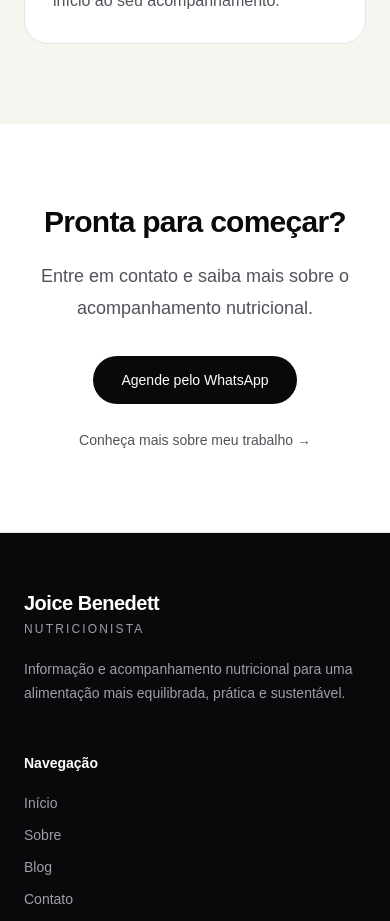
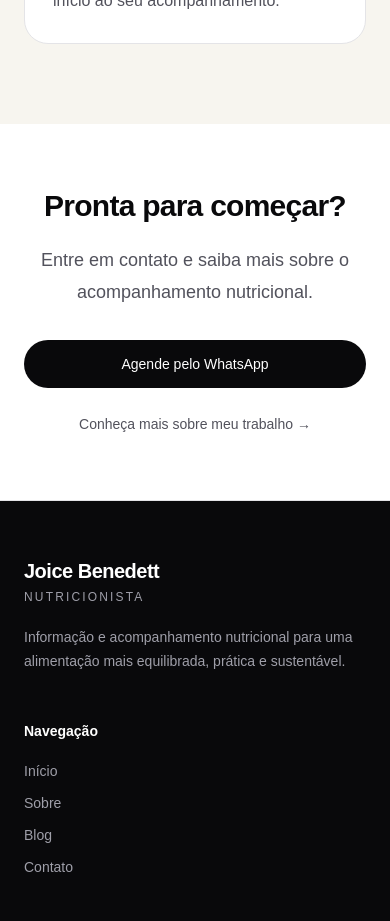
Before and after one commit to palharini/joice-nutri, a Next.js app: page /contato in a window 390 px wide. Shown: the part 2460-3381 px from the top of the page. Built offline with nearby package versions, Linux system fonts and the light colour scheme; no server answers.

Commit message:
refina responsividade da home e contato

```diff
--- a/app/contato/page.tsx
+++ b/app/contato/page.tsx
@@ -172,7 +172,7 @@ export default function ContatoPage() {
       </section>
 
       {/* CTA final */}
-      <section className="bg-white px-6 py-20 md:py-24">
+      <section className="bg-white px-6 py-16 md:py-24">
         <div className="mx-auto max-w-4xl text-center">
           <h2 className="text-3xl font-semibold tracking-tight text-zinc-950 md:text-5xl">
             Pronta para começar?
@@ -186,7 +186,7 @@ export default function ContatoPage() {
             href={whatsappUrl}
             target="_blank"
             rel="noopener noreferrer"
-            className="mt-8 inline-flex h-12 items-center justify-center rounded-full bg-zinc-950 px-7 text-sm font-medium text-white transition hover:bg-zinc-700"
+            className="mt-8 inline-flex h-12 w-full items-center justify-center rounded-full bg-zinc-950 px-7 text-sm font-medium text-white transition hover:bg-zinc-700 sm:w-auto"
           >
             Agende pelo WhatsApp
           </a>
--- a/components/home/Hero.tsx
+++ b/components/home/Hero.tsx
@@ -4,7 +4,7 @@ import Link from "next/link";
 export default function Hero() {
   return (
     <section className="overflow-hidden bg-[#f7f5ef]">
-      <div className="mx-auto grid max-w-6xl items-center gap-12 px-6 py-16 md:grid-cols-[1.05fr_0.95fr] md:gap-16 md:py-24 lg:py-28">
+      <div className="mx-auto grid max-w-6xl items-center gap-10 px-6 py-12 md:grid-cols-[1.05fr_0.95fr] md:gap-16 md:py-24 lg:py-28">
         {/* Conteúdo */}
         <div>
           <p className="text-sm font-medium uppercase tracking-[0.2em] text-zinc-500">
```
